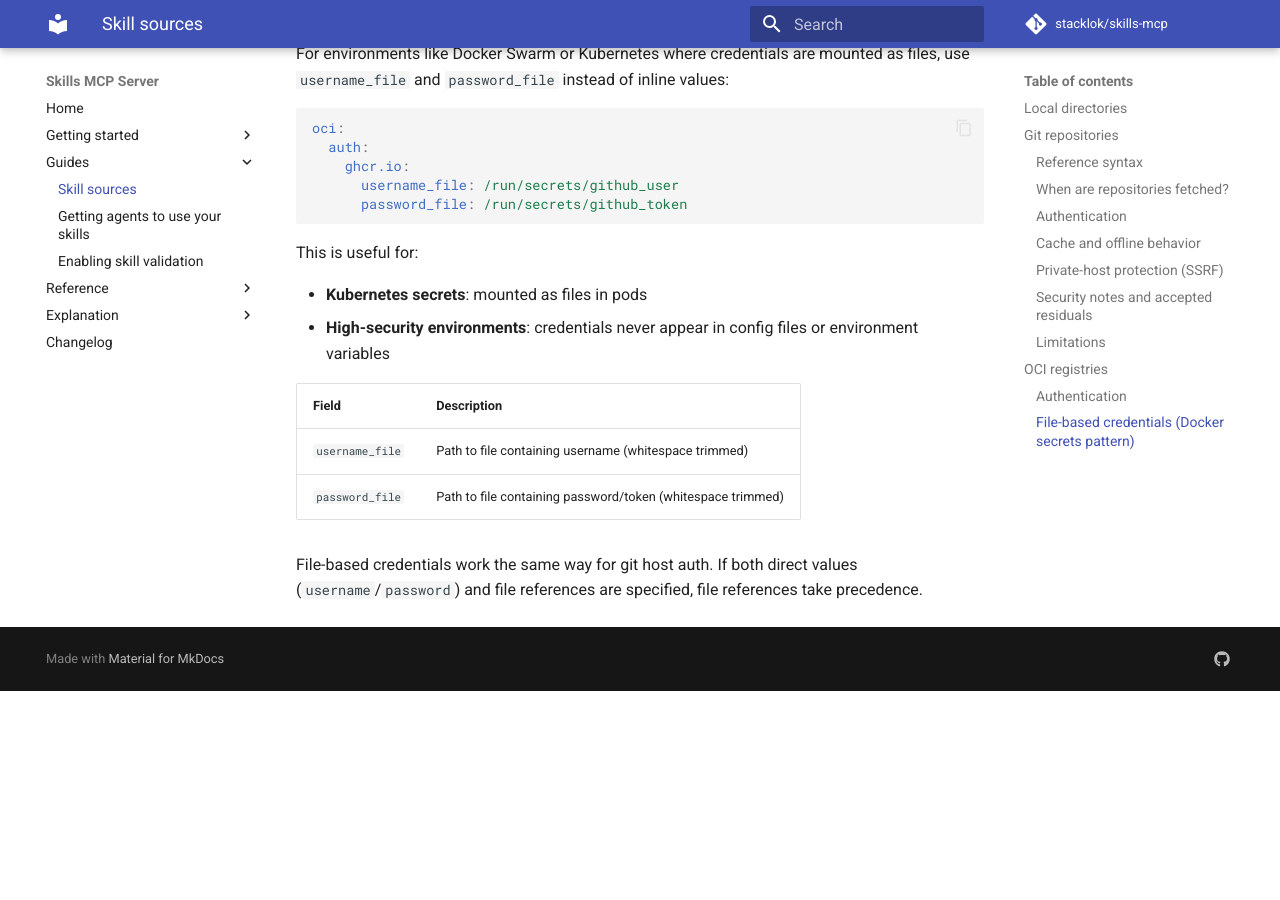
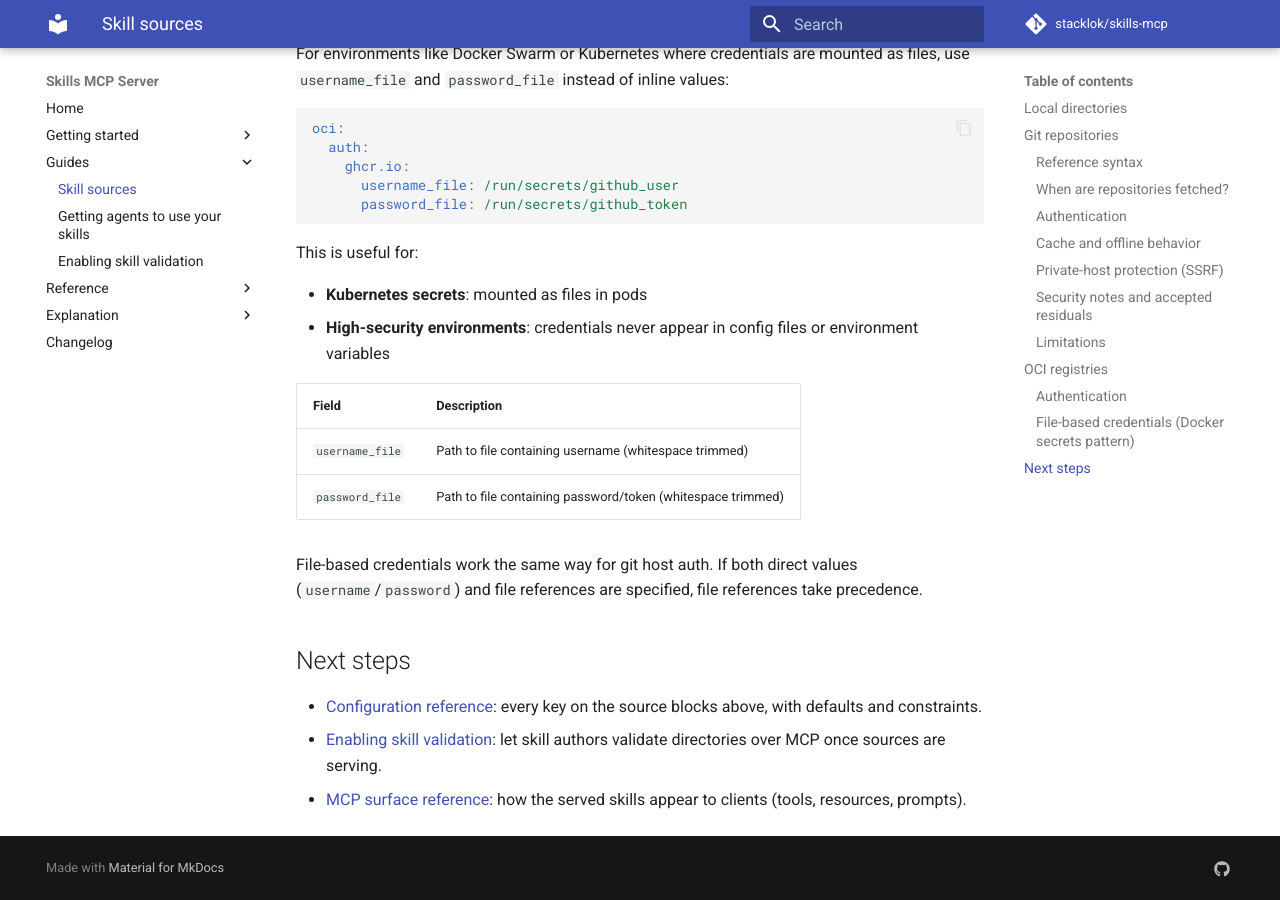
Before and after one commit to StacklokLabs/skills-mcp, an MkDocs documentation site: the page built from docs/guides/skill-sources.md, in a window 1280 px wide and 900 px high, scrolled down 4583 px. Built offline with MkDocs 1.6.1 and Material for MkDocs 9.7.7, drawn with Linux system fonts in a browser that asks for light colours; comment, search, counter and statistics services are not loaded; before the commit the page ends 5274 px from its top, so only the background shows below that.

Commit message:
docs: strengthen cross-links between docs pages
A link-graph pass (matlatl) found the changelog unreachable by
markdown links, the quickstart under-linked, and several
guide-to-reference relationships implied by topology but never
linked. Add the missing edges: changelog from the index, quickstart
and configuration reference from the clients page, MCP surface
reference from the uptake guide, next-steps links on skill sources,
and the docs index from the README.

Co-Authored-By: Claude Fable 5 <noreply@anthropic.com>

```diff
--- a/docs/guides/skill-sources.md
+++ b/docs/guides/skill-sources.md
@@ -172,3 +172,9 @@ This is useful for:
 | `password_file` | Path to file containing password/token (whitespace trimmed) |
 
 File-based credentials work the same way for git host auth. If both direct values (`username`/`password`) and file references are specified, file references take precedence.
+
+## Next steps
+
+- [Configuration reference](../reference/configuration.md): every key on the source blocks above, with defaults and constraints.
+- [Enabling skill validation](validation.md): let skill authors validate directories over MCP once sources are serving.
+- [MCP surface reference](../reference/mcp-surface.md): how the served skills appear to clients (tools, resources, prompts).
```
Also changed, not shown: README.md (+1 -1 lines), docs/getting-started/clients.md (+1 -1 lines), docs/guides/agent-uptake.md (+2 -0 lines), docs/index.md (+1 -0 lines).
